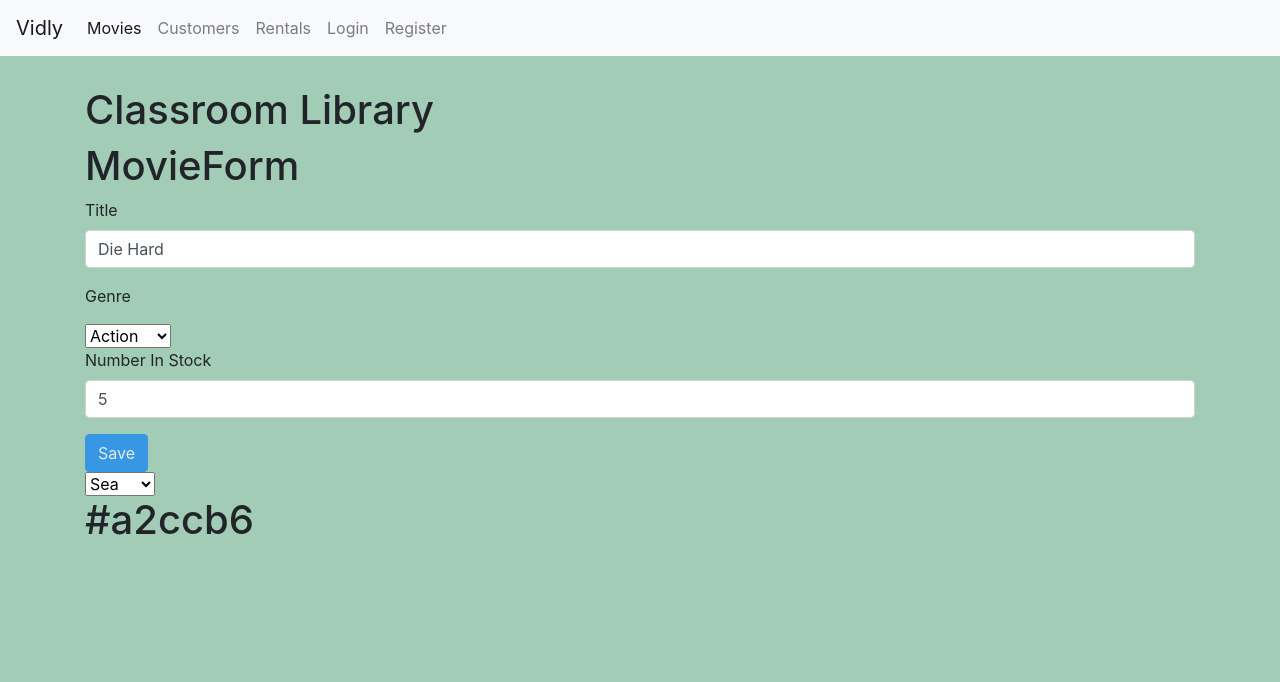
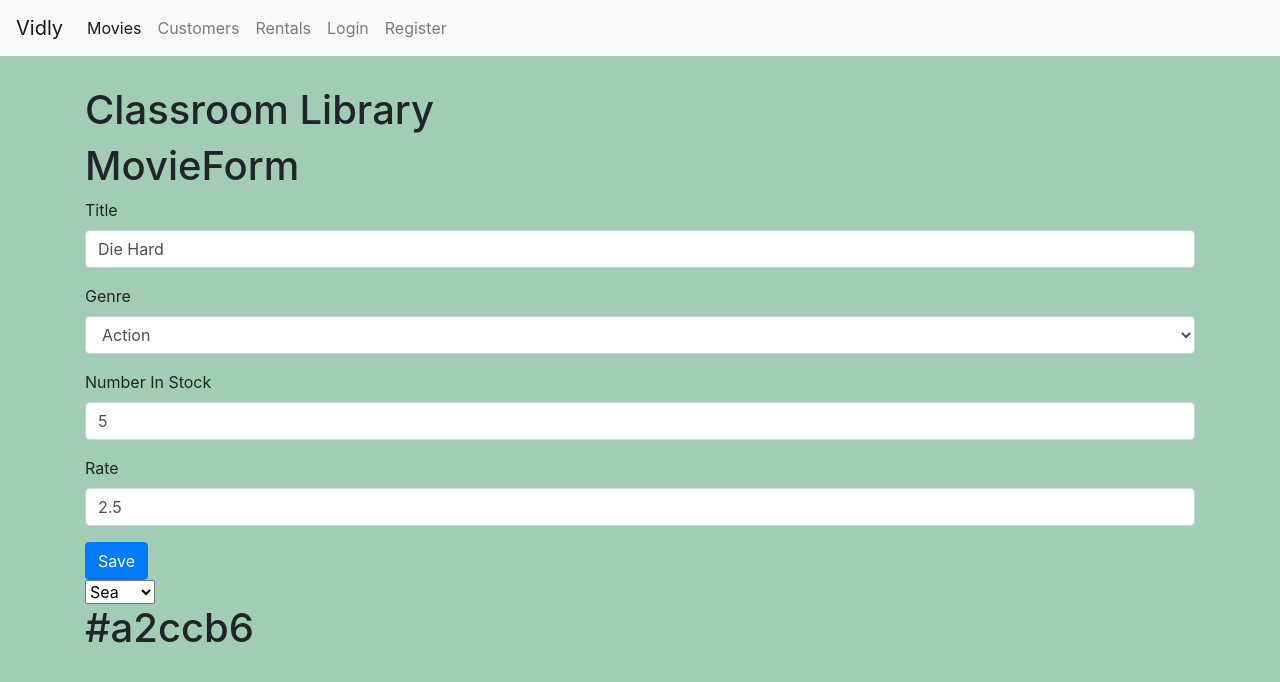
Before and after one commit to baboettcher/classroom-library, a React (Create React App) app: page /movies/5b21ca3eeb7f6fbccd471816 in a window 1280 px wide. Shown: the top 682 px of the page. Built offline with nearby package versions, Linux system fonts and the light colour scheme.

Commit message:
fix schema bug and move select component to own file

```diff
--- a/src/components/common/form.jsx
+++ b/src/components/common/form.jsx
@@ -1,6 +1,7 @@
 import React, { Component } from 'react';
 import Joi from 'joi-browser'
 import Input from "./input"
+import Select from "./select";
 
 class Form extends Component {
   state = {
@@ -23,12 +24,13 @@
     return errors
   }
 
+
   validateProperty = ({ name, value }) => {
-    const obj = { [name]: value }
-    const schema = { [name]: this.schema[name] }
-    const { error } = Joi.validate(obj, schema)
-    return error ? error.details[0].message : null
-  }
+    const obj = { [name]: value };
+    const schema = { [name]: this.schema[name] };
+    const { error } = Joi.validate(obj, schema);
+    return error ? error.details[0].message : null;
+  };
 
 
   handleSubmit = e => {
@@ -58,6 +60,21 @@
     )
   }
 
+  renderSelect(name, label, options) {
+    const { data, errors } = this.state;
+
+    return (
+      <Select
+        name={name}
+        value={data[name]}
+        label={label}
+        options={options}
+        onChange={this.handleChange}
+        error={errors[name]}
+      />
+    )
+  }
+
   renderInput = (name, label, type = "text") => {
     const { data, errors } = this.state
     return (
--- /dev/null
+++ b/src/components/common/select.jsx
@@ -0,0 +1,40 @@
+// import React from 'react';
+
+// const Select = ({ name, label, options, error, ...rest }) => {
+//   return (<div className="form-group">
+//     <label htmlFor={name}>{label}</label>
+//     <select
+//       name={name}
+//       id={name} {...rest}
+//       className="form-control">
+//       <option value="" />
+//       {options.map((option) => (<option key={option._id} value={option._id}>{option.name}</option>))}
+//     </select>
+//     {error && <div className="alert alert-danger">{error}</div>}
+//   </div>
+//   )
+// }
+
+// export default Select
+
+
+import React from "react";
+
+const Select = ({ name, label, options, error, ...rest }) => {
+  return (
+    <div className="form-group">
+      <label htmlFor={name}>{label}</label>
+      <select name={name} id={name} {...rest} className="form-control">
+        <option value="" />
+        {options.map(option => (
+          <option key={option._id} value={option._id}>
+            {option.name}
+          </option>
+        ))}
+      </select>
+      {error && <div className="alert alert-danger">{error}</div>}
+    </div>
+  );
+};
+
+export default Select;
--- a/src/components/movieForm.jsx
+++ b/src/components/movieForm.jsx
@@ -2,14 +2,13 @@
 import Form from "./common/form"
 import Joi from "joi-browser"
 import { getGenres } from "../services/fakeGenreService";
-import { getMovie } from "../services/fakeMovieService";
+import { getMovie, saveMovie } from "../services/fakeMovieService";
 
 class MovieForm extends Form {
   state = {
     data: {
-      _id: "",
       title: "",
-      genreID: "",
+      genreId: "",
       numberInStock: "",
       dailyRentalRate: ""
     },
@@ -21,21 +20,22 @@
     _id: Joi.string(),
     title: Joi.string()
       .required()
-      .label("Username"),
-    genreID: Joi.string()
+      .label("Title"),
+    genreId: Joi.string()
       .required()
       .label("Genre"),
     numberInStock: Joi.number()
       .required()
-      .label("Number In Stock")
       .min(0)
-      .max(100),
-    dateRentalRate: Joi.number()
+      .max(100)
+      .label("Number in Stock"),
+    dailyRentalRate: Joi.number()
       .required()
+      .min(0)
+      .max(10)
       .label("Daily Rental Rate")
-      .min(1)
-      .max(10),
-  }
+  };
+
 
   componentDidMount() {
     const genres = getGenres()
@@ -56,50 +56,32 @@
     return {
       _id: movieObject._id,
       title: movieObject.title,
-      genreID: movieObject.genre._id,
+      genreId: movieObject.genre._id,
       numberInStock: movieObject.numberInStock,
       dailyRentalRate: movieObject.dailyRentalRate
     }
   }
 
-  renderSelect(genreId, genreLabel) {
-    // iterate through list of genres
-    // add "selected" to the menu
-    console.log("GENRES:", this.state.genres)
-    const genresMenu = this.state.genres.map((item) => {
 
-      return (
-        <option key={item._id} value={item.name} >{item.name}</option>
-      )
-    })
-    return (
-      <>
-        <p>{genreLabel}</p>
-        <select>
-          {genresMenu}
-        </select>
-      </>
-    )
-  }
-
-  doSubmit = (movieObject) => {
-    // call server
-    this.saveMove(this.state.data)
-    console.log("submitted")
+  doSubmit = () => {
+    saveMovie(this.state.data)
+    this.props.history.push("/movies");
   }
 
   render() {
-    const { match, history } = this.props;
-    const { id } = match
-    console.log("state-->", this.state)
+    //const { match, history } = this.props;
+    //const { id } = match
+    console.log("FIX THE BUTTON. Why not validating?===>", this.state.data)
+    console.log("validated?===>", this.validate())
 
     return (
       <React.Fragment>
-        <h1>MovieForm{id}</h1>
+        <h1>MovieForm</h1>
         <form onSubmit={this.handleSubmit}>
           {this.renderInput("title", "Title")}
-          {this.renderSelect("", "Genre")}
+          {this.renderSelect("genreId", "Genre", this.state.genres)}
           {this.renderInput("numberInStock", "Number In Stock")}
+          {this.renderInput("dailyRentalRate", "Rate")}
           {this.renderButton("Save")}
         </form>
       </React.Fragment >
@@ -109,10 +91,3 @@
 
 
 export default MovieForm;
-
-{/*         <button className="btn btn-primary" onClick={
-  () => {
-    history.push("/movies")
-  }
-}>Save</button>
-*/}
--- a/src/services/fakeMovieService.js
+++ b/src/services/fakeMovieService.js
@@ -79,13 +79,13 @@
 
 export function saveMovie(movie) {
   let movieInDb = movies.find(m => m._id === movie._id) || {};
-  movieInDb.name = movie.name;
+  movieInDb.title = movie.title;
   movieInDb.genre = genresAPI.genres.find(g => g._id === movie.genreId);
   movieInDb.numberInStock = movie.numberInStock;
   movieInDb.dailyRentalRate = movie.dailyRentalRate;
 
   if (!movieInDb._id) {
-    movieInDb._id = Date.now();
+    movieInDb._id = Date.now().toString()
     movies.push(movieInDb);
   }
 
```
